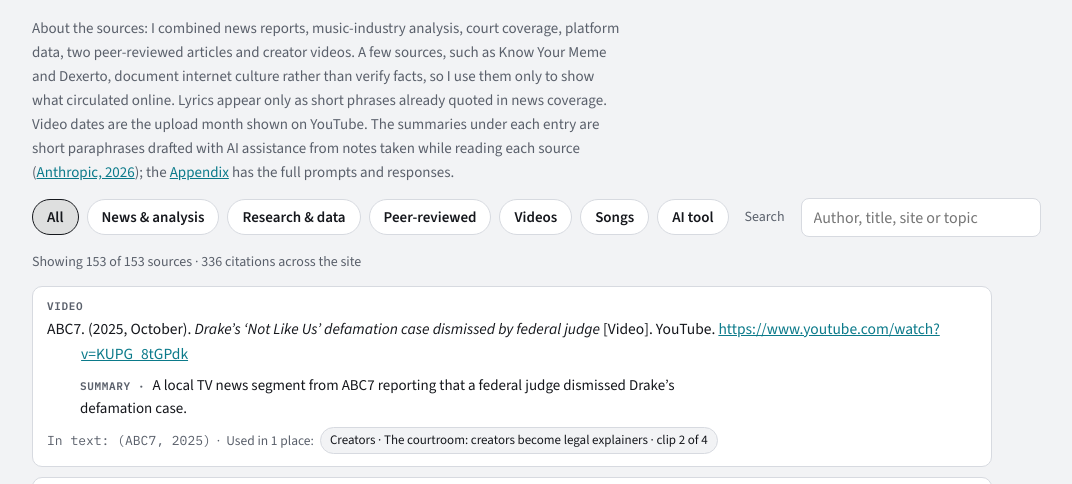
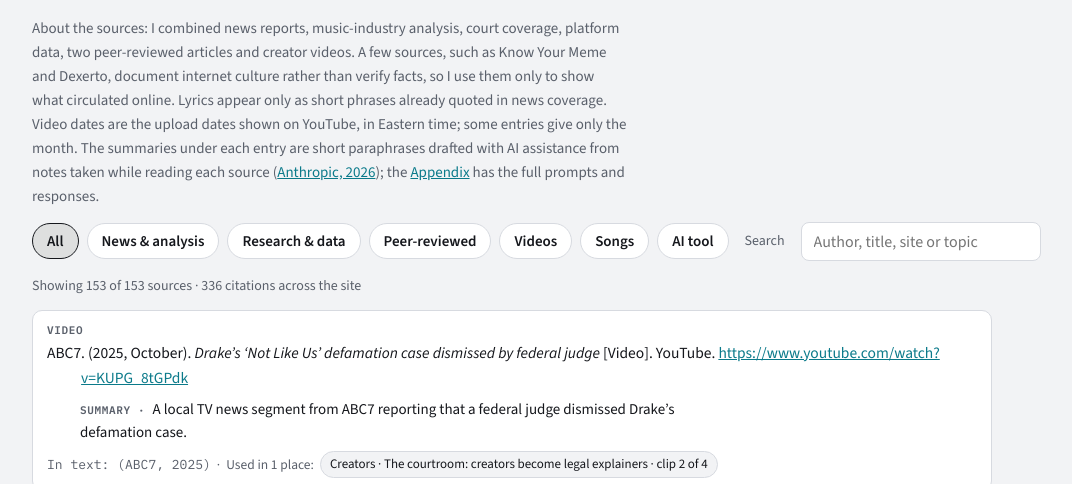
Before and after one commit to GhostBadger/KendrickVsDrake, a plain HTML site: page references.html in a window 1280 px wide. Shown: the part 278-762 px from the top of the page, without its empty margins (68-1140 px from the left). Drawn offline with nearby package versions, Linux system fonts and the light colour scheme.

Commit message:
References note: video dates can be full dates
Co-Authored-By: Claude Opus 5.5 <noreply@anthropic.com>
Claude-Session: https://claude.ai/code/session_01CepBo4toVKha1uRCA4WdZW

```diff
--- a/references.html
+++ b/references.html
@@ -29,7 +29,7 @@
       <p class="eyebrow">APA 7th edition</p>
       <h1>References</h1>
       <p class="lede">Every source on the site in APA format, with a short summary of what it says and links back to each place it is cited.</p>
-      <p class="method">About the sources: I combined news reports, music-industry analysis, court coverage, platform data, two peer-reviewed articles and creator videos. A few sources, such as Know Your Meme and Dexerto, document internet culture rather than verify facts, so I use them only to show what circulated online. Lyrics appear only as short phrases already quoted in news coverage. Video dates are the upload month shown on YouTube. The summaries under each entry are short paraphrases drafted with AI assistance from notes taken while reading each source (<a href="#r-anthropic2026">Anthropic, 2026</a>); the <a href="appendix.html">Appendix</a> has the full prompts and responses.</p>
+      <p class="method">About the sources: I combined news reports, music-industry analysis, court coverage, platform data, two peer-reviewed articles and creator videos. A few sources, such as Know Your Meme and Dexerto, document internet culture rather than verify facts, so I use them only to show what circulated online. Lyrics appear only as short phrases already quoted in news coverage. Video dates are the upload dates shown on YouTube, in Eastern time; some entries give only the month. The summaries under each entry are short paraphrases drafted with AI assistance from notes taken while reading each source (<a href="#r-anthropic2026">Anthropic, 2026</a>); the <a href="appendix.html">Appendix</a> has the full prompts and responses.</p>
       <div class="refbar">
         <div class="chips" role="group" aria-label="Filter by type">
           <button class="chip" data-cat="all" aria-pressed="true">All</button>
```
